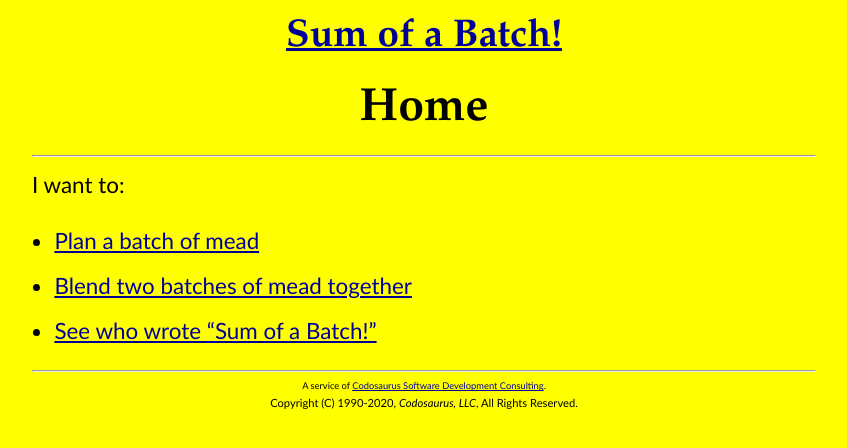
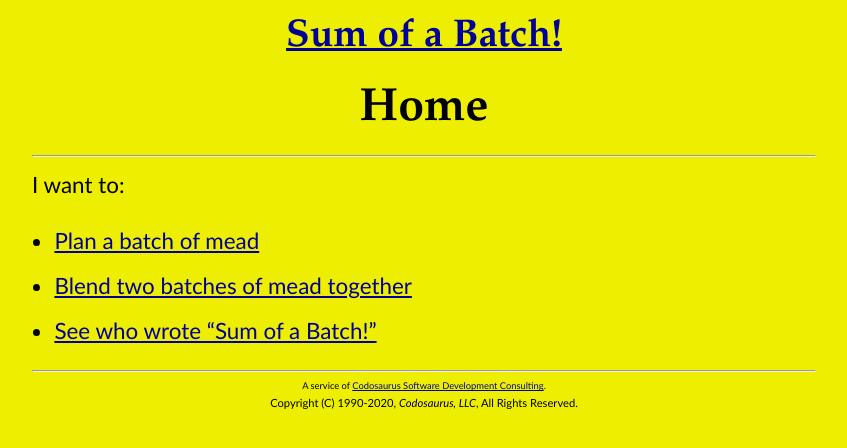
Before and after one commit to CodosaurusLLC/CodosaurusLLC.github.io, a Jekyll site: the page built from sum-of-a-batch.md, in a window 1280 px wide. Shown: the top 448 px of the page, without its empty margins (216-1063 px from the left). Built offline with Jekyll 4.4.1, drawn with Linux system fonts in a browser that asks for light colours.

Commit message:
tone down bright screaming yellow in SoaB

```diff
--- a/assets/css/sum-of-a-batch.css
+++ b/assets/css/sum-of-a-batch.css
@@ -1,5 +1,5 @@
 :root {
-  --bg-color: #ff0;
+  --bg-color: #ee0;  /* slightly toned-down yellow */
   --fg-color: #000;
 }
 
```
